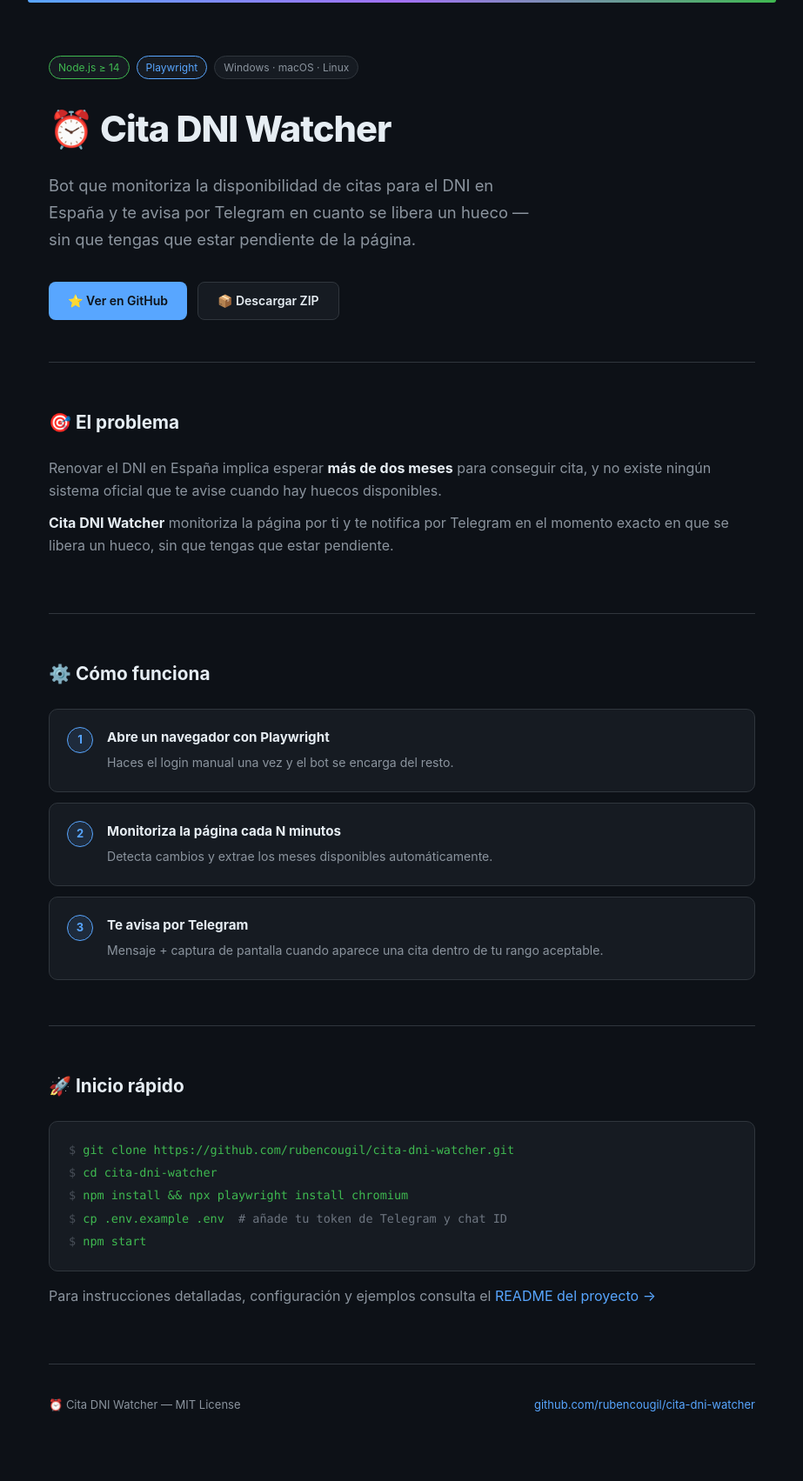
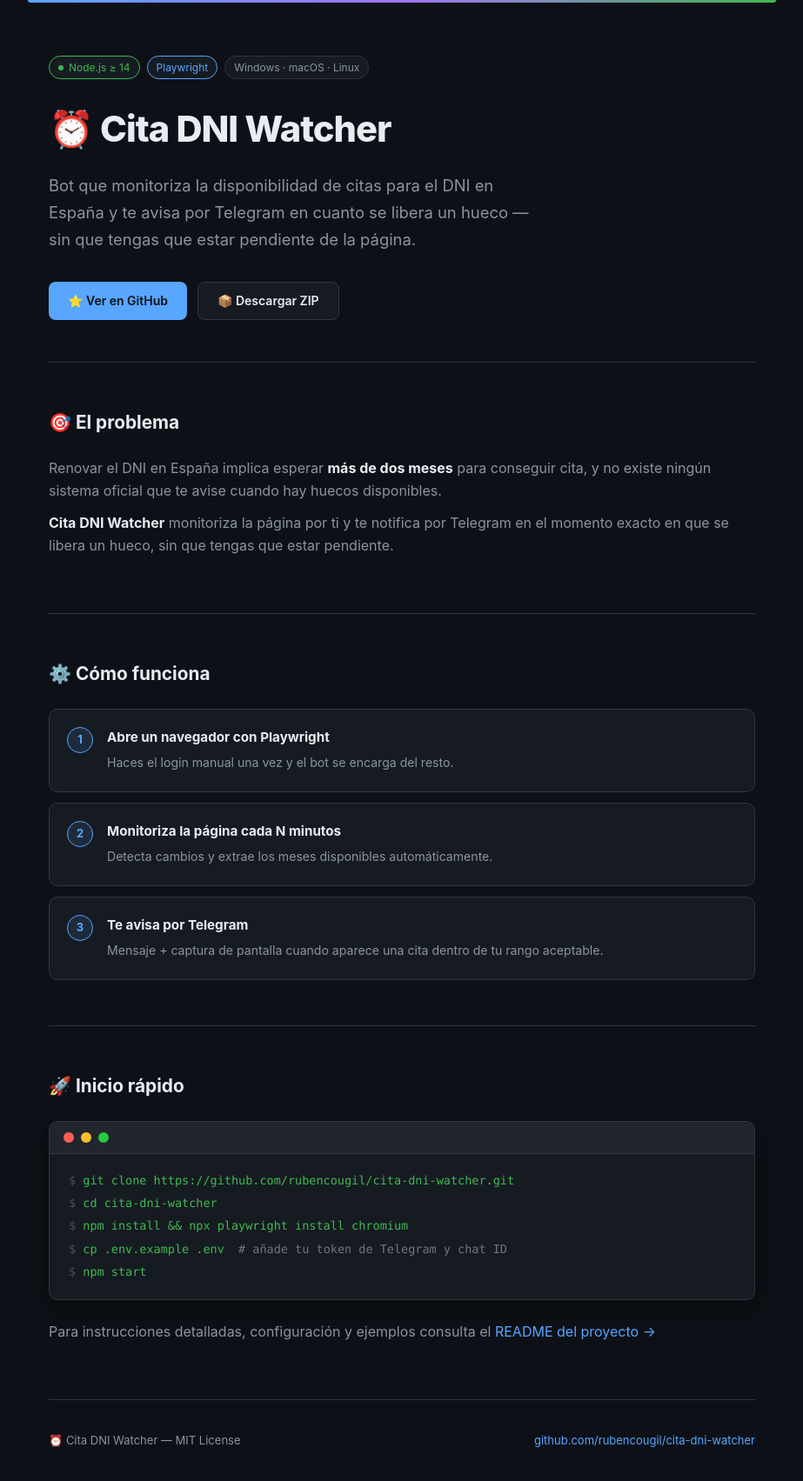
Before and after one commit to rubencougil/cita-dni-watcher, a website: page docs/index.html in a window 1280 px wide. Shown: the whole page at 87% size, without its empty margins (178-1101 px from the left). Before the commit the page ends 1662 px from the top, so only its background shows below. Drawn offline with Linux system fonts and the light colour scheme.

Commit message:
improve landing page

```diff
--- a/docs/index.html
+++ b/docs/index.html
@@ -18,6 +18,7 @@
       --red: #f85149;
       --yellow: #d29922;
       --code-bg: #161b22;
+      --terminal-header: #21262d;
     }
 
     * { box-sizing: border-box; margin: 0; padding: 0; }
@@ -69,9 +70,30 @@
       border: 1px solid var(--border);
       color: var(--muted);
       background: var(--surface);
+      transition: all 0.2s ease;
     }
-    .badge.green { border-color: var(--green); color: var(--green); }
+    .badge.green {
+      border-color: var(--green);
+      color: var(--green);
+      display: inline-flex;
+      align-items: center;
+      gap: 6px;
+    }
+    .badge.green::before {
+      content: '';
+      width: 6px;
+      height: 6px;
+      background: var(--green);
+      border-radius: 50%;
+      animation: pulse 2s infinite;
+    }
     .badge.blue  { border-color: var(--accent); color: var(--accent); }
+
+    @keyframes pulse {
+      0% { box-shadow: 0 0 0 0 rgba(63, 185, 80, 0.4); }
+      70% { box-shadow: 0 0 0 6px rgba(63, 185, 80, 0); }
+      100% { box-shadow: 0 0 0 0 rgba(63, 185, 80, 0); }
+    }
 
     h1 {
       font-size: 2.6rem;
@@ -103,9 +125,9 @@
       font-size: 14px;
       font-weight: 600;
       cursor: pointer;
-      transition: opacity .15s, transform .1s;
+      transition: all 0.2s cubic-bezier(0.4, 0, 0.2, 1);
     }
-    .btn:hover { opacity: .88; text-decoration: none; transform: translateY(-1px); }
+    .btn:hover { opacity: .88; text-decoration: none; transform: translateY(-2px); box-shadow: 0 4px 12px rgba(0,0,0,0.3); }
     .btn-primary { background: var(--accent); color: #0d1117; }
     .btn-secondary { background: var(--surface); color: var(--text); border: 1px solid var(--border); }
 
@@ -139,9 +161,9 @@
       border: 1px solid var(--border);
       border-radius: 10px;
       padding: 20px;
-      transition: border-color .2s;
+      transition: all 0.3s ease;
     }
-    .step:hover { border-color: var(--accent); }
+    .step:hover { border-color: var(--accent); transform: translateY(-3px); box-shadow: 0 8px 24px rgba(0,0,0,0.2); }
 
     .step-num {
       flex-shrink: 0;
@@ -162,15 +184,31 @@
     .step-body span { color: var(--muted); font-size: .88rem; }
 
     /* CODE BLOCKS */
-    pre {
+    .terminal {
       background: var(--code-bg);
       border: 1px solid var(--border);
       border-radius: 10px;
-      padding: 20px 22px;
+      margin: 24px 0;
+      overflow: hidden;
+      box-shadow: 0 10px 30px rgba(0,0,0,0.4);
+    }
+    .terminal-header {
+      background: var(--terminal-header);
+      padding: 12px 16px;
+      display: flex;
+      gap: 8px;
+      border-bottom: 1px solid var(--border);
+    }
+    .dot { width: 12px; height: 12px; border-radius: 50%; }
+    .dot.red { background: #ff5f56; }
+    .dot.yellow { background: #ffbd2e; }
+    .dot.green { background: #27c93f; }
+
+    pre {
+      padding: 18px 22px;
       overflow-x: auto;
       font-size: 13.5px;
       line-height: 1.8;
-      margin: 16px 0;
       -webkit-overflow-scrolling: touch;
     }
 
@@ -280,11 +318,18 @@
   <!-- INSTALL -->
   <section>
     <h2>🚀 Inicio rápido</h2>
+    <div class="terminal">
+      <div class="terminal-header">
+        <div class="dot red"></div>
+        <div class="dot yellow"></div>
+        <div class="dot green"></div>
+      </div>
     <pre><code><span class="dollar">$ </span><span class="cmd">git clone https://github.com/rubencougil/cita-dni-watcher.git</span>
 <span class="dollar">$ </span><span class="cmd">cd cita-dni-watcher</span>
 <span class="dollar">$ </span><span class="cmd">npm install && npx playwright install chromium</span>
 <span class="dollar">$ </span><span class="cmd">cp .env.example .env</span>  <span class="comment"># añade tu token de Telegram y chat ID</span>
 <span class="dollar">$ </span><span class="cmd">npm start</span></code></pre>
+    </div>
     <p>Para instrucciones detalladas, configuración y ejemplos consulta el <a href="https://github.com/rubencougil/cita-dni-watcher#readme" target="_blank">README del proyecto →</a></p>
   </section>
 
```
